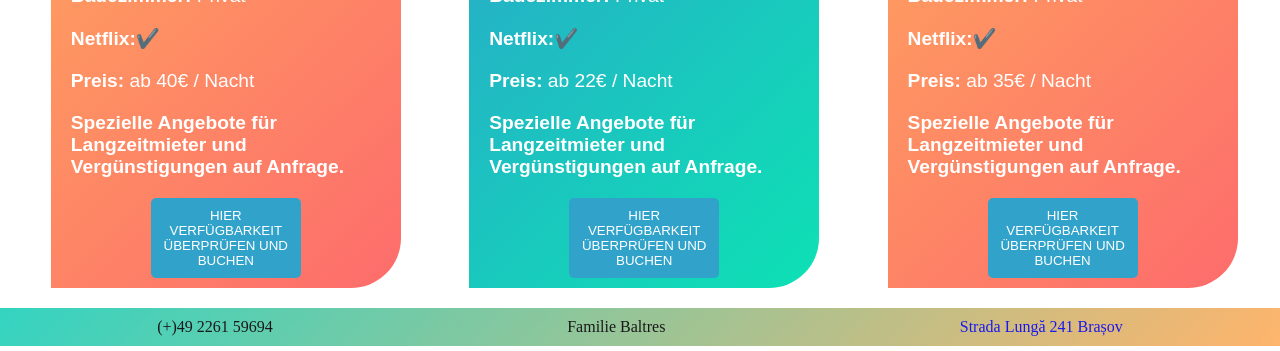
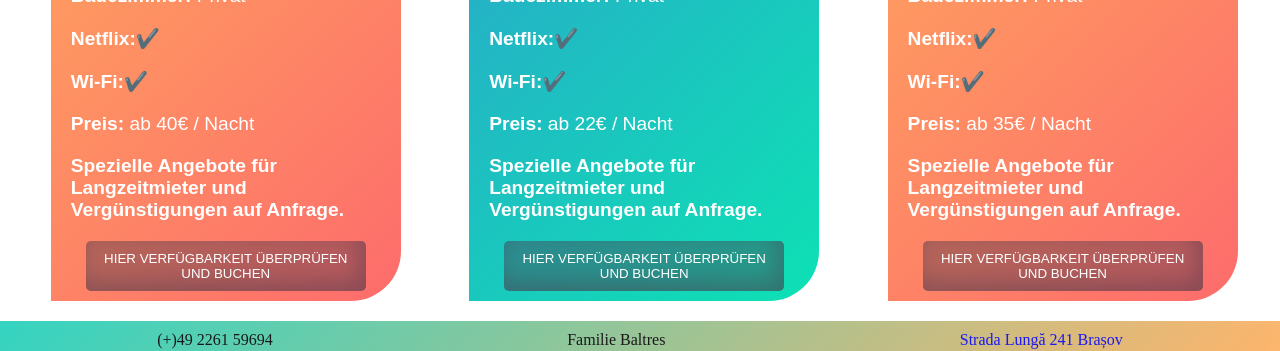
Before and after one commit to jbaltres/ferienhaus-kronstadt, a React (Create React App) app in the folder brasov-app/: page /zimmer in a window 1280 px wide. Shown: the part 944-1295 px from the top of the page. Built offline with nearby package versions, Linux system fonts and the light colour scheme.

Commit message:
minor info-changes around the rooms

```diff
--- a/brasov-app/src/components/Wohnungen.js
+++ b/brasov-app/src/components/Wohnungen.js
@@ -79,7 +79,7 @@ function Apartment({
   link,
   colors,
   buchbar,
-  price,
+  price
 }) {
   const [show, setShow] = React.useState(true);
   const [clickable, setClickable] = React.useState(true);
@@ -146,15 +146,18 @@ function Apartment({
   `;
 
   const LinkButton = styled.button`
-    background: #31a3cb;
+    background: hsla(300, 15%, 25%, 0.4);
     text-decoration: none;
-    padding: 10px;
+    padding: 10px 3px;
     display: inline-block;
-    max-width: 150px;
     margin: 10px auto;
+    max-width: 80%;
     border-radius: 5px;
     text-transform: uppercase;
     border: none;
+    box-shadow: -6px -9px 22px hsla(300, 15%, 25%, 0.4) inset;
+    align-items: center;
+    height: 100%;
     cursor: pointer;
 
     :hover {
@@ -162,6 +165,10 @@ function Apartment({
       box-shadow: 0 4px 8px 0 rgba(0, 195, 238, 1),
         0 6px 20px 0 rgba(0, 195, 238, 1);
     }
+
+    @media (max-width: 350px) {
+      max-width:200px;
+         }
   `;
 
   const Anker = styled.a`
@@ -217,6 +224,12 @@ function Apartment({
         </span>{" "}
       </ListItem>
       <ListItem>
+        <b>Wi-Fi:</b>
+        <span role="img" aria-label="Yes">
+          ✔️
+        </span>{" "}
+      </ListItem>
+      <ListItem>
         <b>{languages[language].Feld11}</b> {languages[language][price]}
       </ListItem>
       <ListItem>
--- a/brasov-app/src/pages/Preise.js
+++ b/brasov-app/src/pages/Preise.js
@@ -27,7 +27,7 @@ export default function Preise({ language }) {
         title="Apartment I"
         pax="2-4"
         rooms={2}
-        phone="02261 - 608317"
+        phone="Tel: ☏ 02261 - 59694"
         link="https://www.airbnb.de/rooms/30269340?source_impression_id=p3_1601834562_KoGO5jV8I6w0ewSM"
         colors="linear-gradient(316deg, #fd6c6c, #ffb35a)"
         buchbar={true}
@@ -40,7 +40,7 @@ export default function Preise({ language }) {
         title="GARSONIERA"
         pax="1-2"
         rooms={2}
-        phone="02261 - 608317"
+        phone="Tel: ☏ 02261 - 59694"
         link="https://www.airbnb.de/rooms/34850424?source_impression_id=p3_1601834588_OEdf7%2BUXKmqAkEo2"
         colors="linear-gradient(316deg, #0de1b4, #3297d0)"
         buchbar={true}
@@ -53,10 +53,10 @@ export default function Preise({ language }) {
         title="Apartment II"
         pax="2-4"
         rooms={1}
-        phone="02261 - 608317"
-        link=""
+        phone="Tel: ☏ 02261 - 59694"
+        link="https://www.airbnb.de/rooms/47147606?source_impression_id=p3_1609255925_MxcmN3qMkADoCeG2&guests=1&adults=1"
         colors="linear-gradient(316deg, #fd6c6c, #ffb35a)"
-        buchbar={false}
+        buchbar={true}
         price="Feld12APPII"
       />
     </Site>
```
